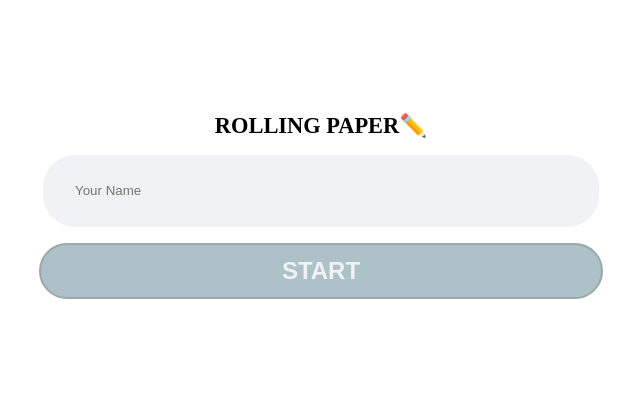
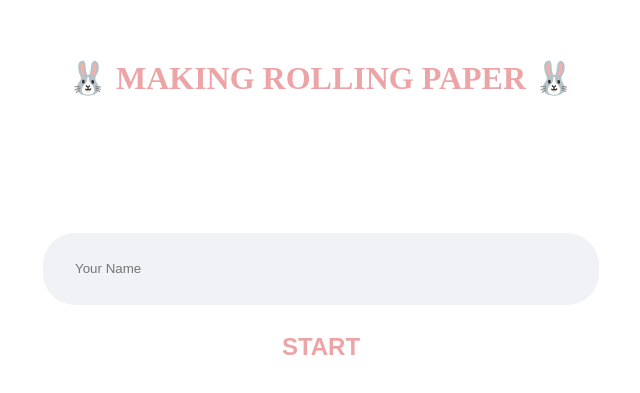
Before and after one commit to shyunju7/Rolling-Paper-Client, a React (Create React App) app in the folder rolling-paper-app/: page / in a window 1280 px wide. Shown: the part 203-596 px from the top of the page, without its empty margins (327-967 px from the left). Built offline with nearby package versions, Linux system fonts and the light colour scheme.

Commit message:
Style Intro Page

```diff
--- a/rolling-paper-app/src/Route/Intro/IntroPresenter.tsx
+++ b/rolling-paper-app/src/Route/Intro/IntroPresenter.tsx
@@ -9,9 +9,12 @@ const IntroPresenter = ({ userName, onChange, createUser, isLoading }: any) => {
   ) : (
     <Container>
       <Title>
-        ROLLING PAPER
         <span role="img" aria-label="pen">
-          ✏️
+          🐰
+        </span>{" "}
+        MAKING ROLLING PAPER{" "}
+        <span role="img" aria-label="pen">
+          🐰
         </span>
       </Title>
       <InputName
--- a/rolling-paper-app/src/Route/Intro/style.ts
+++ b/rolling-paper-app/src/Route/Intro/style.ts
@@ -10,9 +10,9 @@ export const Container = styled.div`
 `;
 
 export const Title = styled.h1`
-  font-size: 1.4rem;
-  font-weight: bold;
-  margin: 0;
+  font-weight: 800;
+  margin-bottom: 120px;
+  color: #eca4a6;
 `;
 
 export const Description = styled.div`
@@ -44,18 +44,17 @@ export const InputName = styled.input`
 
 export const Button = styled.button`
   width: 44vw;
-  border-radius: 32px;
-  background-color: #adc1c9;
-  border: 2px solid #9da7aa;
+  background-color: transparent;
+  border: none;
+  outline: none;
   align-content: center;
   margin-top: 16px;
   padding: 12px;
-  color: #f1f2f5;
+  color: #eca4a6;
   text-decoration: none;
   font-size: 1.5rem;
   font-weight: bold;
   &:hover {
-    color: #f1f2f5;
-    background-color: #c1d5dd;
+    color: #f9cfd0;
   }
 `;
```
